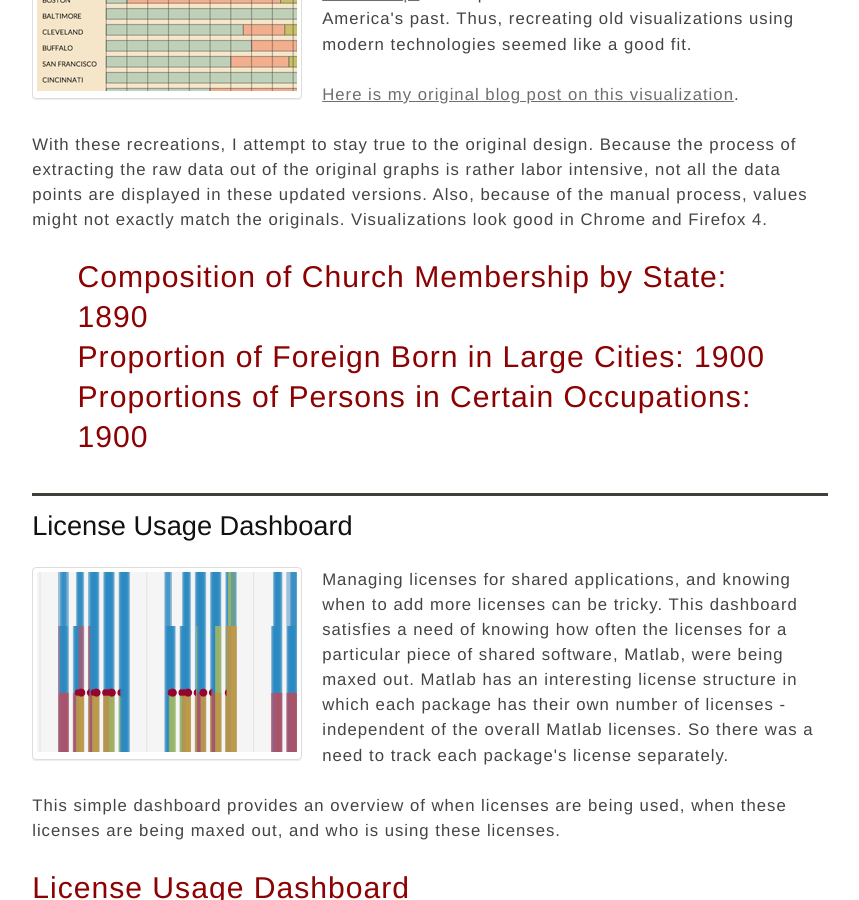
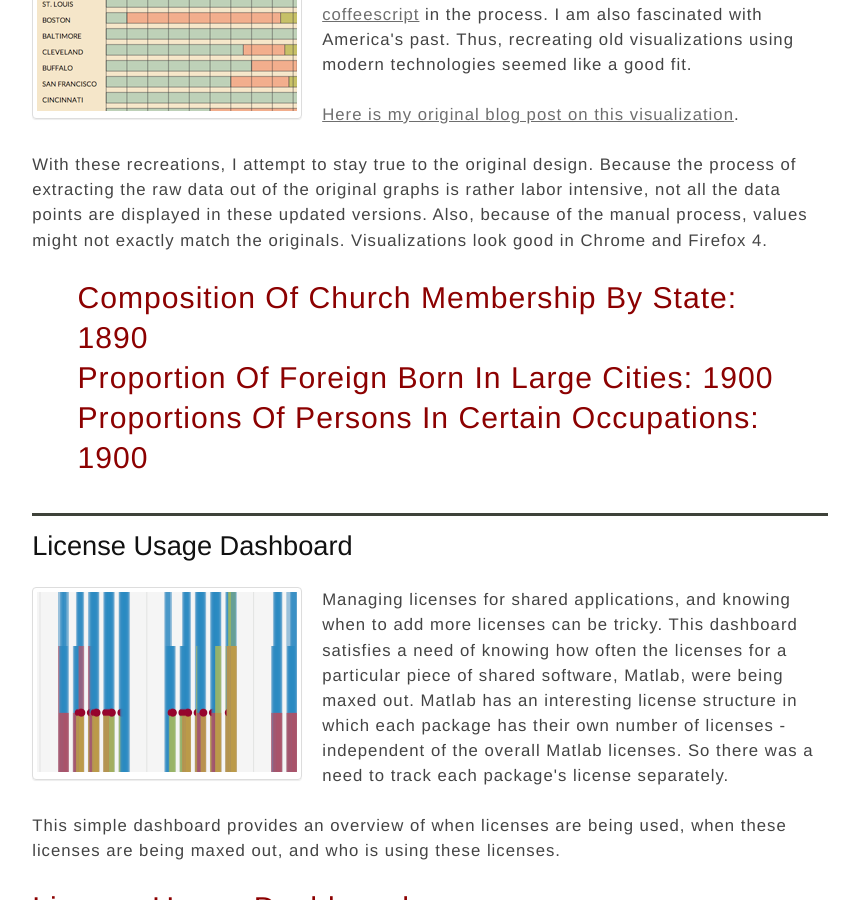
Before and after one commit to vlandham/vlandham.github.com, a Jekyll site: the page built from vis/index.html, in a window 1280 px wide and 900 px high, scrolled down 5374 px. Shown: the whole window, without its empty margins (210-1069 px from the left). Built offline with Jekyll 4.4.1, drawn with Linux system fonts in a browser that asks for light colours; some web fonts are replaced; Markdown is read by kramdown in place of the engine named in the settings; some of the changed text lies outside the part shown.

Commit message:
fix some spacing

```diff
--- a/vis/index.html
+++ b/vis/index.html
@@ -4,7 +4,7 @@ title: Visualizations
 ---
 
 <div name="remix" id="remix" class="section">
-  <h2>Everything Is a Remix</h2>
+  <h2>Everything Is A Remix</h2>
   <div class="thumbnail left">
     <a href="http://vallandingham.me/remix/"><img src="http://vallandingham.me/images/vis/remix_thumb.png" alt="everything is a remix"/></a>
   </div>
@@ -53,7 +53,7 @@ title: Visualizations
 </div>
 
 <div name="small_multiples" id="small_multiples" class="section">
-  <h2>Small Multiples with Details on Demand</h2>
+  <h2>Small Multiples With Details On Demand</h2>
   <div class="thumbnail left">
     <a href="http://vallandingham.me/small_multiples_with_details.html"><img src="/images/vis/small_multiples_thumb.png" alt="image for small multiples tutorial"/></a>
   </div>
@@ -112,13 +112,13 @@ title: Visualizations
   <p><a class="post_title" href="http://www.capitolmarkets.com/gsa-leased-investment-opportunity/">GSA-Leased Opportunity Dashboard</a></p>
 </div>
 <div name="feltronifier" id="feltronifier" class="section">
-  <h2>Feltronifier for Maps</h2>
+  <h2>Feltronifier For Maps</h2>
   <div class="thumbnail left">
     <a href="http://vallandingham.me/feltronifier/"><img src="/images/vis/feltronifier_thumb.png" alt="image of feltronifier vis"/></a>
   </div>
 
   <p>A fun little web-app that allows you to make custom Delaunay-style maps in the tradition of the <a href="http://feltron.com/">Feltron Report</a>.</p>
-  <p>Add new points, change the background and annotation colors, modify the annotations, and then save the resulting visualization for later. Uses D3.js and a number of jQuery plugins to make magical things happen.</p>
+  <p>Add new points, change the background and annotation colors, modify the annotations, and then save the resulting visualization for later. Uses D3.js and a number of jQuery plugins to make magical things happen.</p><br/>
 
   <p><a class="post_title" href="http://vallandingham.me/feltronifier/">Feltronifier</a></p>
 </div>
@@ -153,9 +153,9 @@ title: Visualizations
 
 <p>With these recreations, I attempt to stay true to the original design. Because the process of extracting the raw data out of the original graphs is rather labor intensive, not all the data points are displayed in these updated versions. Also, because of the manual process, values might not exactly match the originals. Visualizations look good in Chrome and Firefox 4.</p>
 <ul class="posts">
-  <li><a class="post_title" href="church_by_state.html">Composition of Church Membership by State: 1890</a></li>
-  <li><a class="post_title" href="nationality_by_city.html">Proportion of Foreign Born in Large Cities: 1900</a></li>
-  <li><a class="post_title" href="jobs_by_state.html">Proportions of Persons in Certain Occupations: 1900</a></li>
+  <li><a class="post_title" href="church_by_state.html">Composition Of Church Membership By State: 1890</a></li>
+  <li><a class="post_title" href="nationality_by_city.html">Proportion Of Foreign Born In Large Cities: 1900</a></li>
+  <li><a class="post_title" href="jobs_by_state.html">Proportions Of Persons In Certain Occupations: 1900</a></li>
 </ul>
 </div>
 
```
